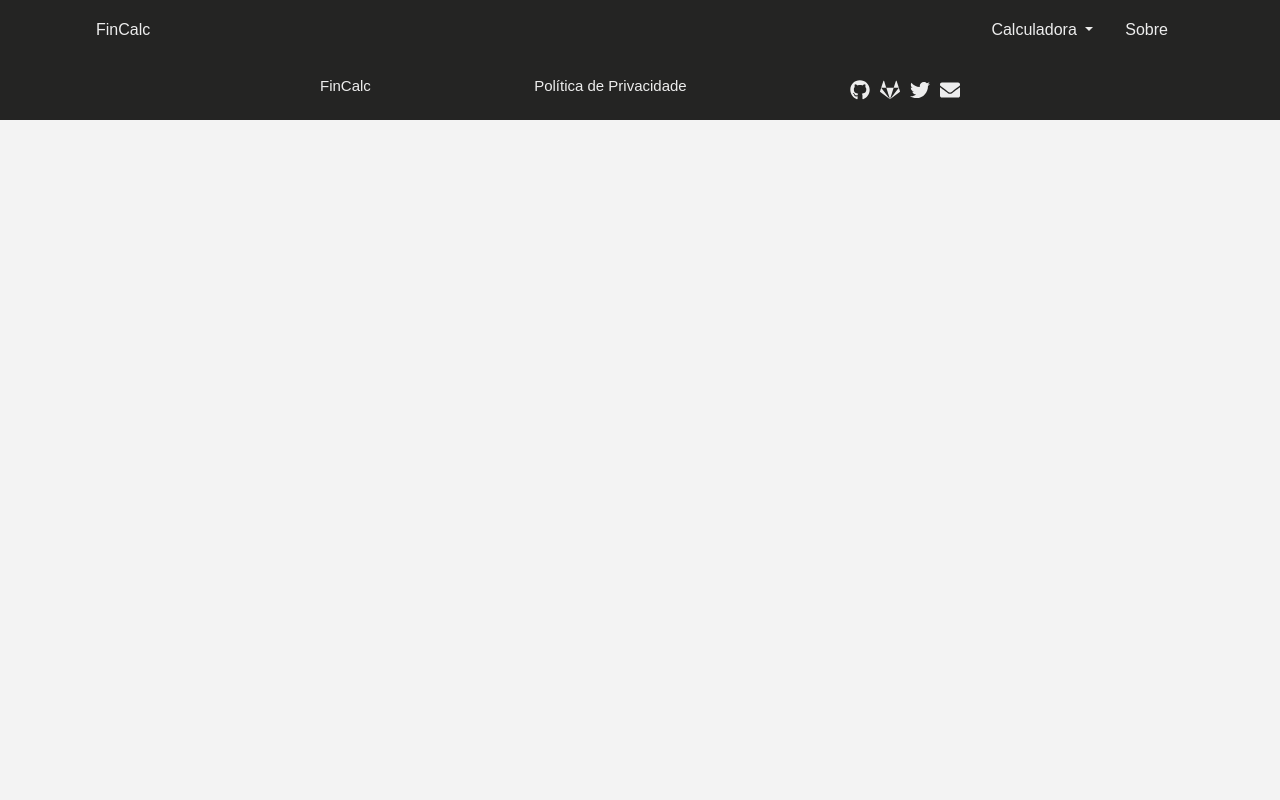
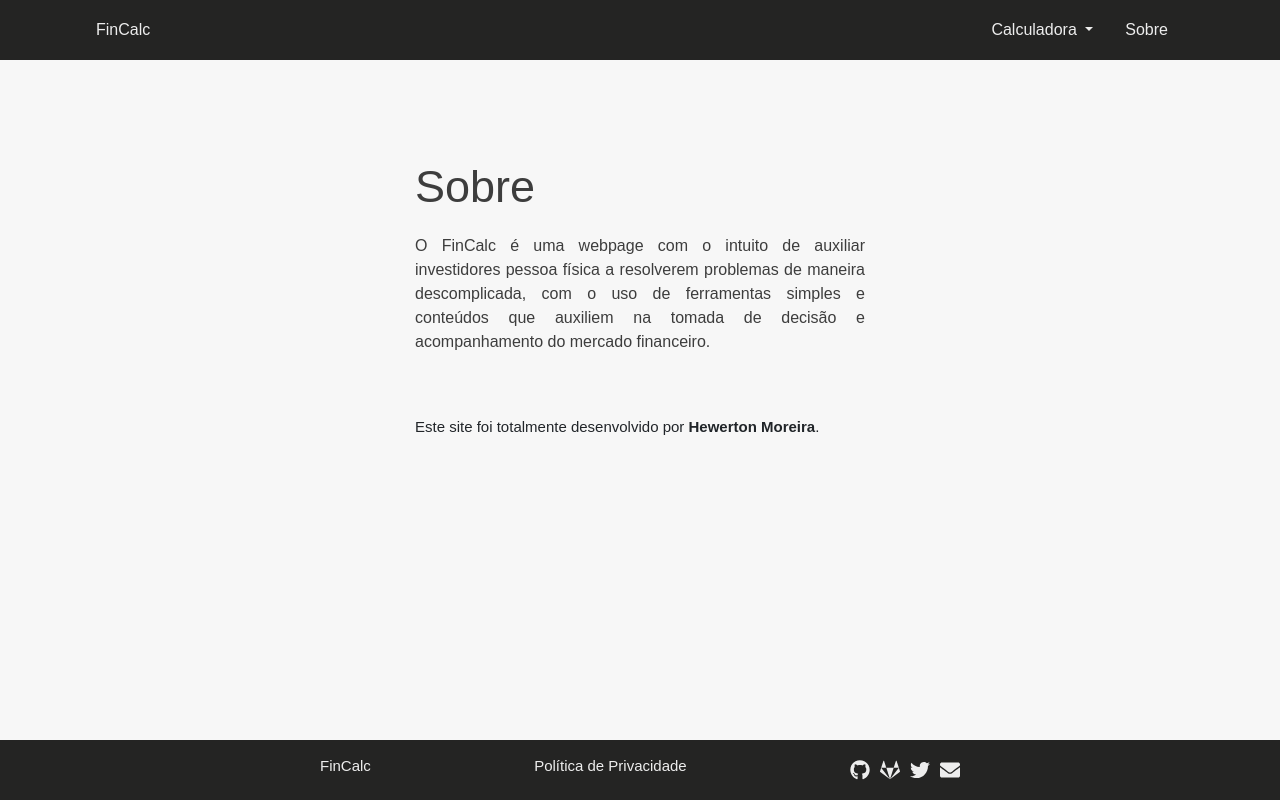
Before and after one commit to hewmoreira/finprice, a Vue app: page /about in a window 1280 px wide. Built offline with nearby package versions, Linux system fonts and the light colour scheme.

Commit message:
about completed

```diff
--- a/src/pages/about/About.vue
+++ b/src/pages/about/About.vue
@@ -1,13 +1,55 @@
 <template>
-  <div id="about"></div>
+  <div id="about">
+    <div id="conteudo">
+      <h1>Sobre</h1>
+      <p>
+        O FinCalc é uma webpage com o intuito de auxiliar investidores pessoa
+        física a resolverem problemas de maneira descomplicada, com o uso de
+        ferramentas simples e conteúdos que auxiliem na tomada de decisão e
+        acompanhamento do mercado financeiro.<br><br><br>
+
+      </p>
+      <h6>
+        Este site foi totalmente desenvolvido por <b>Hewerton Moreira</b>.
+
+      </h6>
+    </div>
+  </div>
 </template>
 
 <script>
 export default {
-    name: 'About'
-}
+  name: "About",
+};
 </script>
 
 <style>
+#about {
+  display: flex;
+  flex-direction: column;
+  align-items: center;
+  background-color: var(--color-background-home);
+  width: 100%;
+  height: calc(100vh - 120px);
+}
+
+#conteudo {
+    margin-top: 100px;
+    width: 450px;
+}
+
+h1{
+    font-size: 45px;
+    color: var(--color-black2);
+}
+
+p{
+    text-align: justify;
+    color: var(--color-black2);
+}
+
+h6{
+    font-size: 15px;
+}
 
 </style>
```
